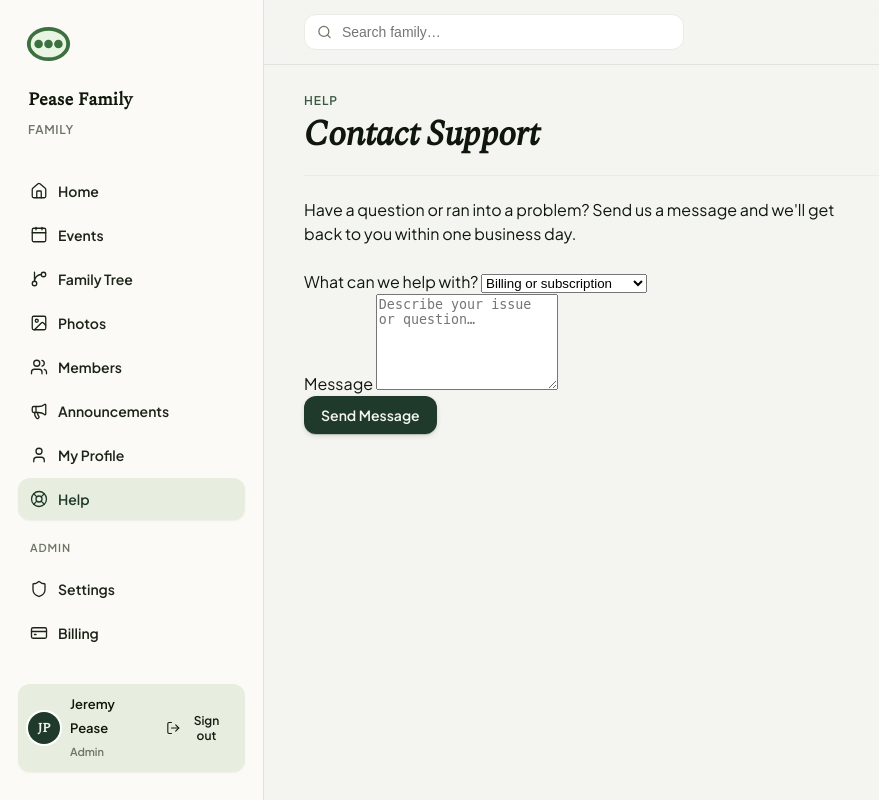
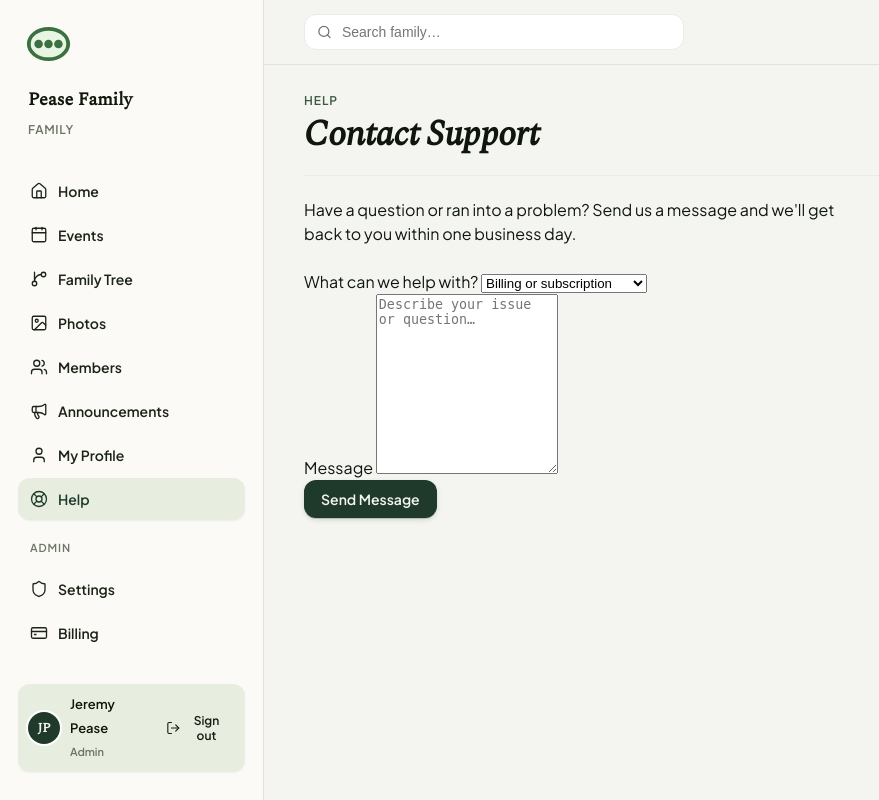
Before and after one commit to jeremypease/swugl, a Flask app: page /support in a window 1280 px wide. Shown: the whole page, without its empty margins (0-879 px from the left). Run offline with Flask 3, Linux system fonts and the light colour scheme; a user stored in the database is signed in; data comes from the database, SQL or seed files in the repository; some libraries are stand-ins or nearby versions.

Commit message:
fix: support form — use RESEND_API_KEY, larger textarea
Stale SENDGRID_API_KEY check was silently skipping email sends after
the Resend migration. Also increased message textarea to 8 rows with
min-height for better usability.

Co-Authored-By: Claude Sonnet 4.6 <noreply@anthropic.com>

```diff
--- a/app/routes.py
+++ b/app/routes.py
@@ -2156,8 +2156,7 @@ def support():
     form = SupportForm()
     if form.validate_on_submit():
         support_email = current_app.config.get('SUPPORT_EMAIL', 'jeremypease@me.com')
-        api_key = current_app.config.get('SENDGRID_API_KEY')
-        if api_key:
+        if current_app.config.get('RESEND_API_KEY'):
             send_support_email(
                 user=current_user,
                 family=current_user.family,
--- a/app/templates/support.html
+++ b/app/templates/support.html
@@ -28,7 +28,7 @@
 
         <div class="form-group">
             {{ form.message.label(class="form-label") }}
-            {{ form.message(class="form-control", rows=6, placeholder="Describe your issue or question…") }}
+            {{ form.message(class="form-control", rows=8, placeholder="Describe your issue or question…", style="min-height:180px;") }}
             {% for error in form.message.errors %}
             <div class="form-error">{{ error }}</div>
             {% endfor %}
```
